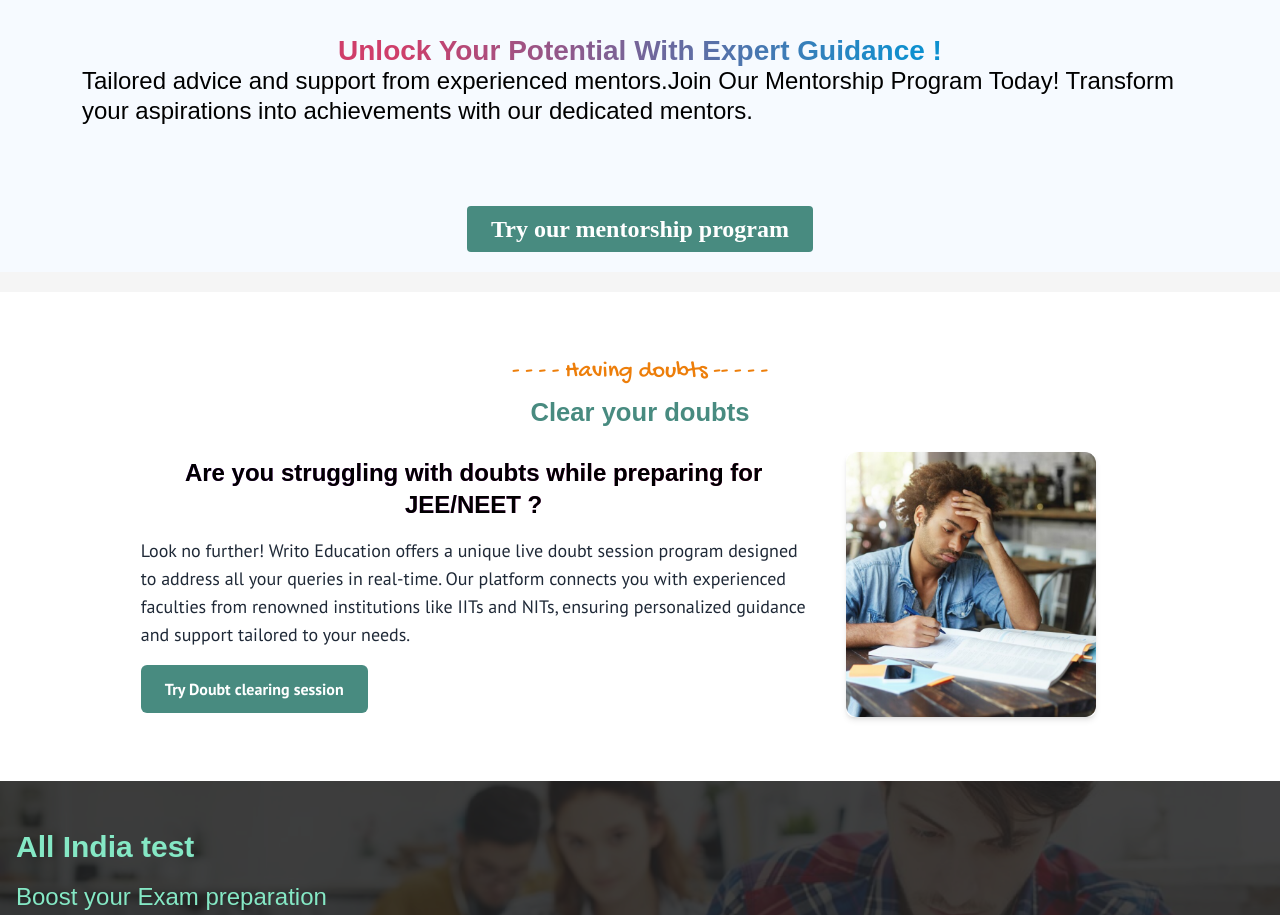
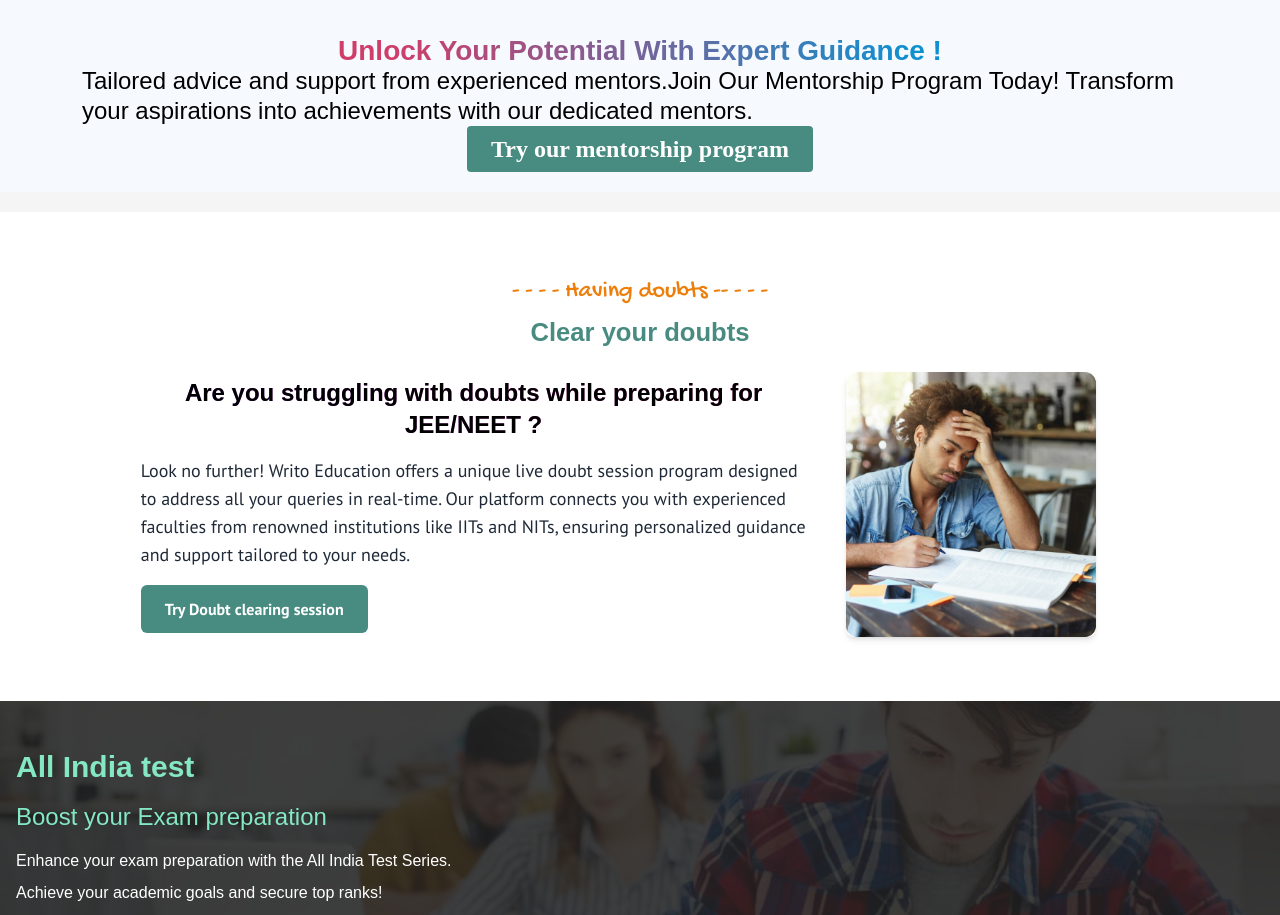
Before and after one commit to Writo03/Writo-Education-Frontend, a React (Create React App) app in the folder client/: page / in a window 1280 px wide. Shown: the part 2232-3147 px from the top of the page. Built offline with nearby package versions, Linux system fonts and the light colour scheme; no server answers; a web font is replaced by a local one.

Commit message:
Update ExpertGuidance.jsx
Update ExpertGuidance.jsx

```diff
--- a/client/src/Components/ExpertGuidance.jsx
+++ b/client/src/Components/ExpertGuidance.jsx
@@ -16,7 +16,7 @@ export default function ExpertGuidance() {
 
             <p className='para'>Tailored advice and support from experienced mentors.Join Our Mentorship Program Today! Transform your aspirations into achievements with our dedicated mentors.</p>
             <Link to ='/mentorship'>
-            <button className="flex mr-auto text-white bg-[#488B80] border-0 py-2 px-6 focus:outline-none hover:bg-indigo-600 rounded item3 font-semibold mt-20">Try our mentorship program</button>
+            <button className="flex mr-auto text-white bg-[#488B80] border-0 py-2 px-6 focus:outline-none hover:bg-indigo-600 rounded item3 font-semibold ">Try our mentorship program</button>
             </Link>
         </div>
 
```
